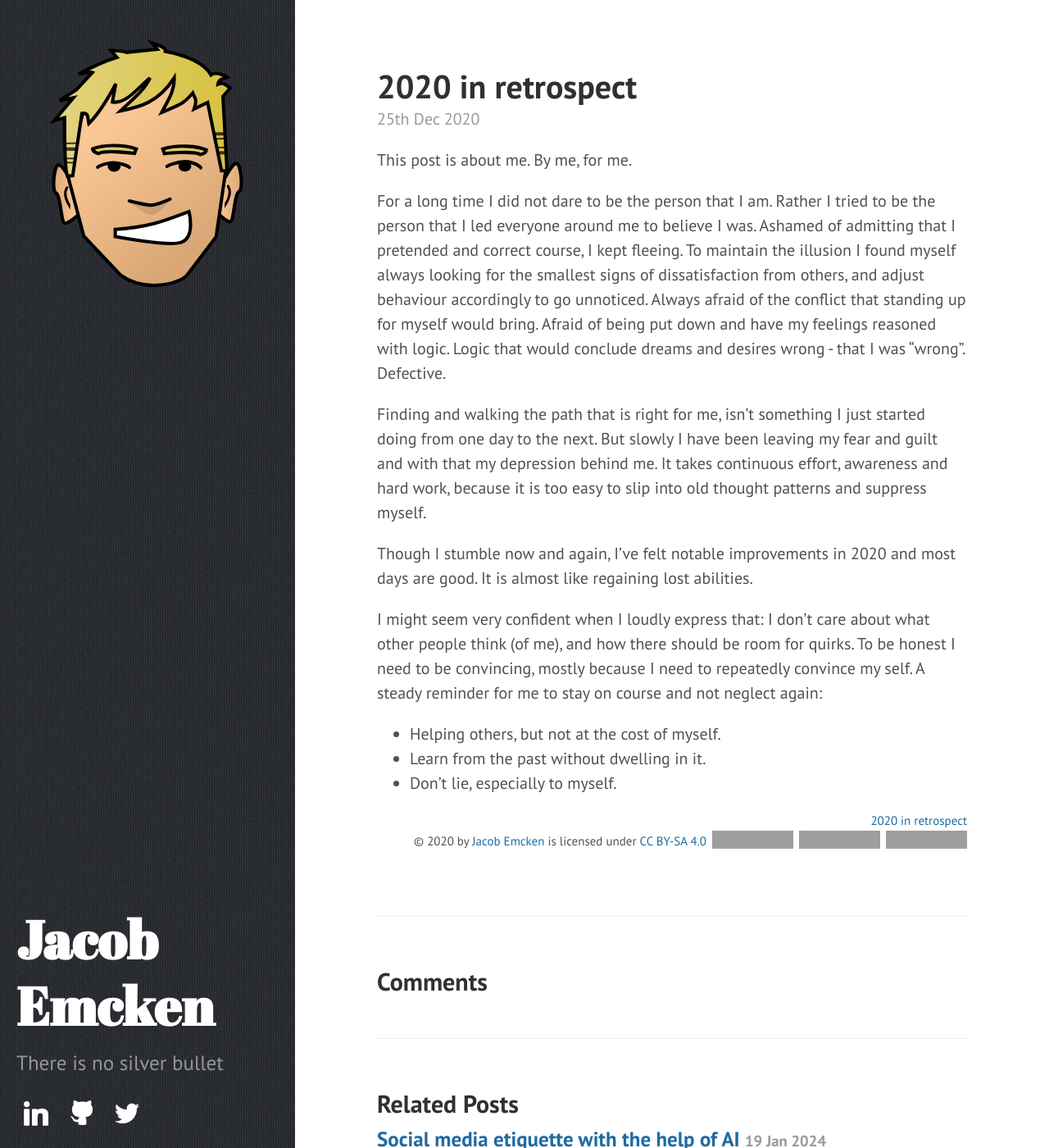
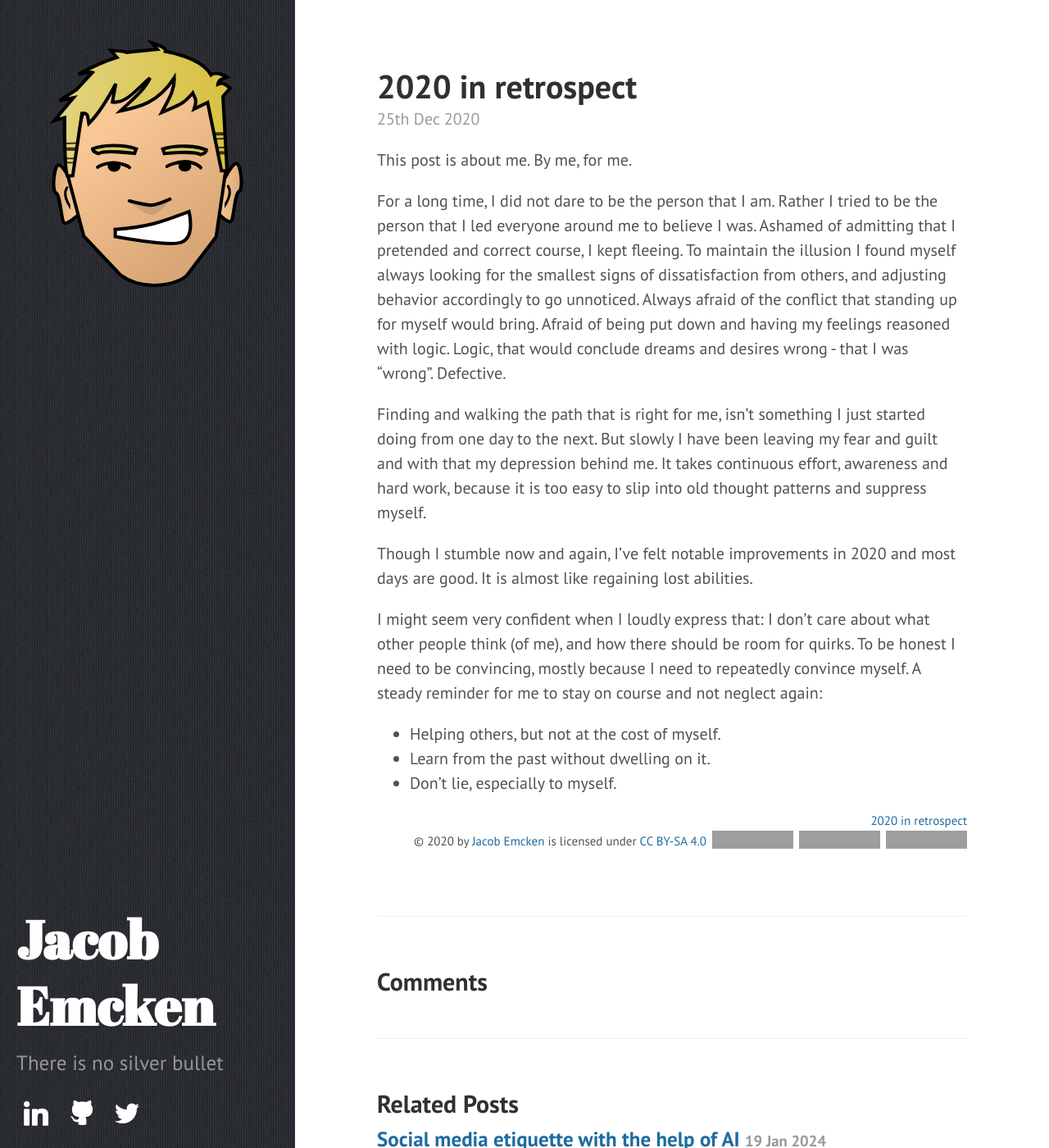
Before and after one commit to jacobemcken/jacobemcken.github.io, a Jekyll site: the page built from _posts/2020-12-25-2020-in-retrospect.md, in a window 1280 px wide and 1400 px high. Shown: the whole window at 82% size. Built offline with Jekyll 4.4.1, drawn with Linux system fonts in a browser that asks for light colours; comment, search, counter and statistics services are not loaded; grey boxes are pictures that could not be loaded.

Commit message:
Fix spelling mistakes

```diff
--- a/_posts/2020-12-25-2020-in-retrospect.md
+++ b/_posts/2020-12-25-2020-in-retrospect.md
@@ -11,13 +11,13 @@ comments: true
 
 This post is about me. By me, for me.
 
-For a long time I did not dare to be the person that I am. Rather I tried to be
+For a long time, I did not dare to be the person that I am. Rather I tried to be
 the person that I led everyone around me to believe I was. Ashamed of admitting
 that I pretended and correct course, I kept fleeing. To maintain the illusion I
 found myself always looking for the smallest signs of dissatisfaction from
-others, and adjust behaviour accordingly to go unnoticed. Always afraid of the
+others, and adjusting behavior accordingly to go unnoticed. Always afraid of the
 conflict that standing up for myself would bring. Afraid of being put down and
-have my feelings reasoned with logic. Logic that would conclude dreams and
+having my feelings reasoned with logic. Logic, that would conclude dreams and
 desires wrong - that I was "wrong". Defective.
 
 Finding and walking the path that is right for me, isn't something I just
@@ -31,9 +31,9 @@ days are good. It is almost like regaining lost abilities.
 
 I might seem very confident when I loudly express that: I don't care about what
 other people think (of me), and how there should be room for quirks. To be
-honest I need to be convincing, mostly because I need to repeatedly convince my
-self. A steady reminder for me to stay on course and not neglect again:
+honest I need to be convincing, mostly because I need to repeatedly convince myself.
+A steady reminder for me to stay on course and not neglect again:
 
 - Helping others, but not at the cost of myself.
-- Learn from the past without dwelling in it.
+- Learn from the past without dwelling on it.
 - Don't lie, especially to myself.
```
Also changed, not shown: _posts/2024-01-19-social-media-etiquette-and-ai.md (+1 -1 lines).
